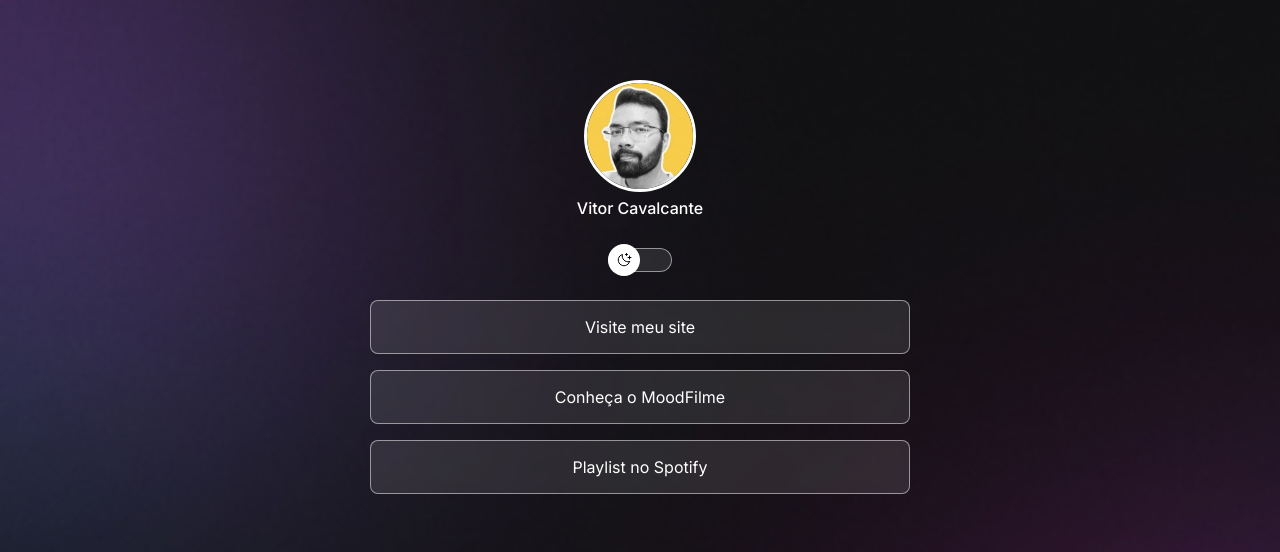
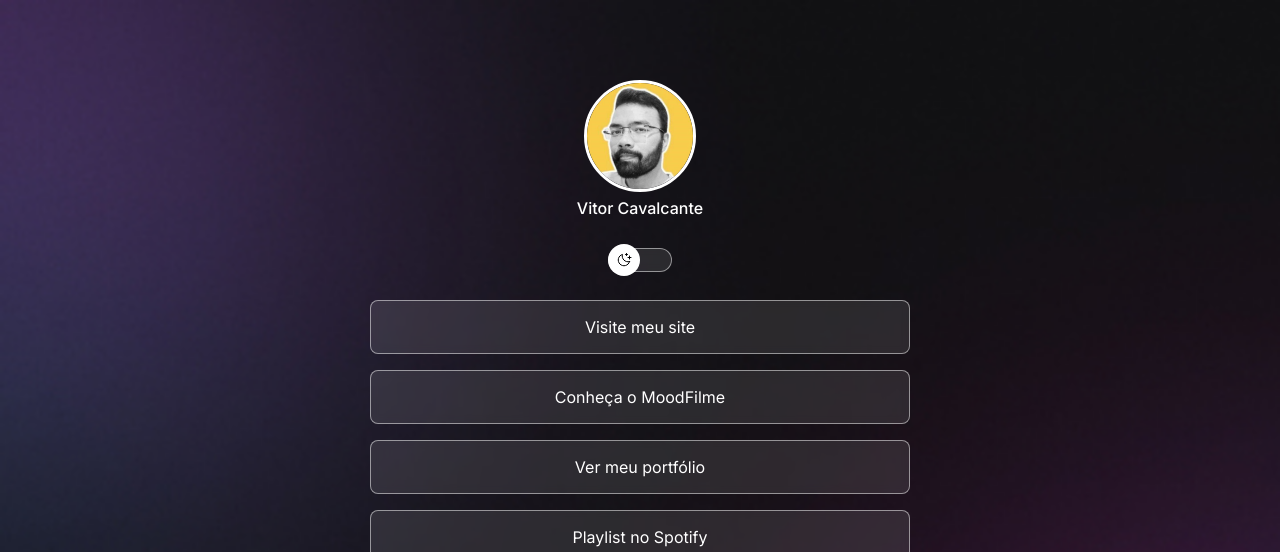
Before and after one commit to vtrcav/devlinks, a plain HTML site: page index.html in a window 1280 px wide. Shown: the top 552 px of the page. Drawn offline with nearby package versions, Linux system fonts and the light colour scheme.

Commit message:
change links in index.html and readme.md

```diff
--- a/index.html
+++ b/index.html
@@ -26,6 +26,7 @@
         <ul>
             <li><a href="https://vitorcavalcante.com" target="_blank">Visite meu site</a></li>
             <li><a href="https://moodfilme.com" target="_blank">Conheça o MoodFilme</a></li>
+            <li><a href="https://github.com/vtrcav" target="_blank">Ver meu portfólio</a></li>
             <li><a href="https://open.spotify.com/playlist/45lOvrtJp8IkA8J3QvjDUM?go=1&sp_cid=07eb60438af54d94218150890460f1a0&utm_source=embed_player_p&utm_medium=desktop&si=8c83d730c9dd4674&nd=1&dlsi=b08130f459f4429a"
                     target="_blank">Playlist
                     no Spotify</a></li>
```
Also changed, not shown: 1 other file.
